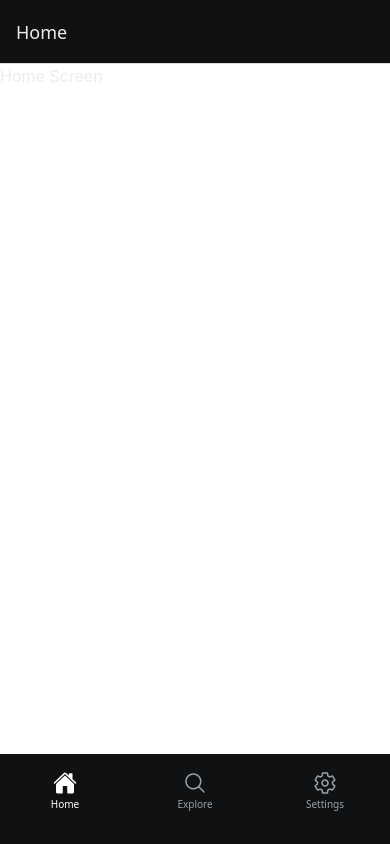
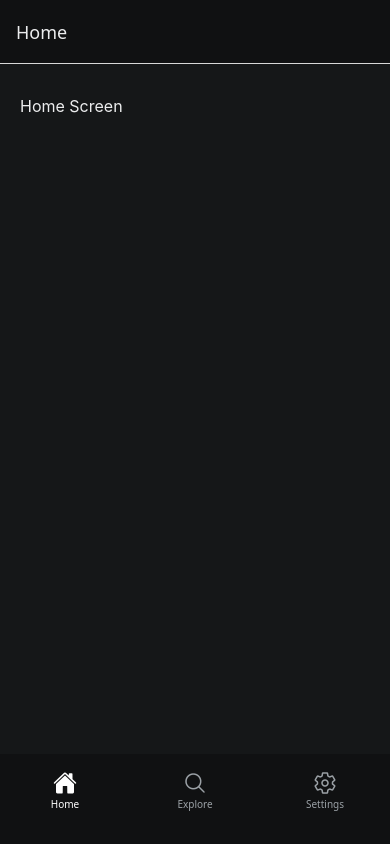
Before and after one commit to lowner75/react-native-template, a React Native app: screen /Home in a window 390 px wide. Built offline with nearby package versions, Linux system fonts and the light colour scheme.

Commit message:
feat(theme): update ScreenWrapper to use ThemedView and adjust top/bottom padding for safe area

```diff
--- a/src/components/ScreenWrapper.tsx
+++ b/src/components/ScreenWrapper.tsx
@@ -1,26 +1,57 @@
 // src/components/ScreenWrapper.tsx
 
-import { ReactNode } from 'react';
-import { SafeAreaView } from 'react-native-safe-area-context';
+// Dependencies ...
+import React from 'react';
 import { StyleSheet } from 'react-native';
+import { StatusBar } from 'expo-status-bar';
+import { useSafeAreaInsets } from 'react-native-safe-area-context';
+import { useAppTheme } from '../hooks/useAppTheme';
+import { ThemedView } from './ThemedView';
 
-// ReactNode: built-in type that represents anything React is allowed to render
-type ScreenWrapperProps = {
-  children: ReactNode;
+interface ScreenWrapperProps {
+  children: React.ReactNode;
+  noTopPadding?: boolean;
+  lightColor?: string; // optional override
+  darkColor?: string;  // optional override
+}
+
+export const ScreenWrapper: React.FC<ScreenWrapperProps> = ({
+  children,
+  noTopPadding = false,
+  lightColor,
+  darkColor,
+}) => {
+  const insets = useSafeAreaInsets();
+  const { theme, colors } = useAppTheme();
+
+  const backgroundColor =
+    theme === 'dark' ? darkColor ?? colors.background : lightColor ?? colors.background;
+
+  return (
+    <ThemedView
+      style={[
+        styles.container,
+        {
+          paddingTop: 30,
+          paddingBottom: insets.bottom + 10,
+          backgroundColor,
+        },
+      ]}
+    >
+      <StatusBar
+        style={theme === 'dark' ? 'light' : 'dark'}
+        backgroundColor={backgroundColor} // Android
+        translucent={false}
+      />
+      {children}
+    </ThemedView>
+  );
 };
 
-export function ScreenWrapper({ children }: ScreenWrapperProps) {
-  return (
-    <SafeAreaView style={styles.container}>
-      {children}
-    </SafeAreaView>
-  );
-}
-
+// Styles ...
 const styles = StyleSheet.create({
   container: {
     flex: 1,
-    backgroundColor: '#fff', // To be themeed later
+    paddingHorizontal: 20,
   },
-
 });
```
